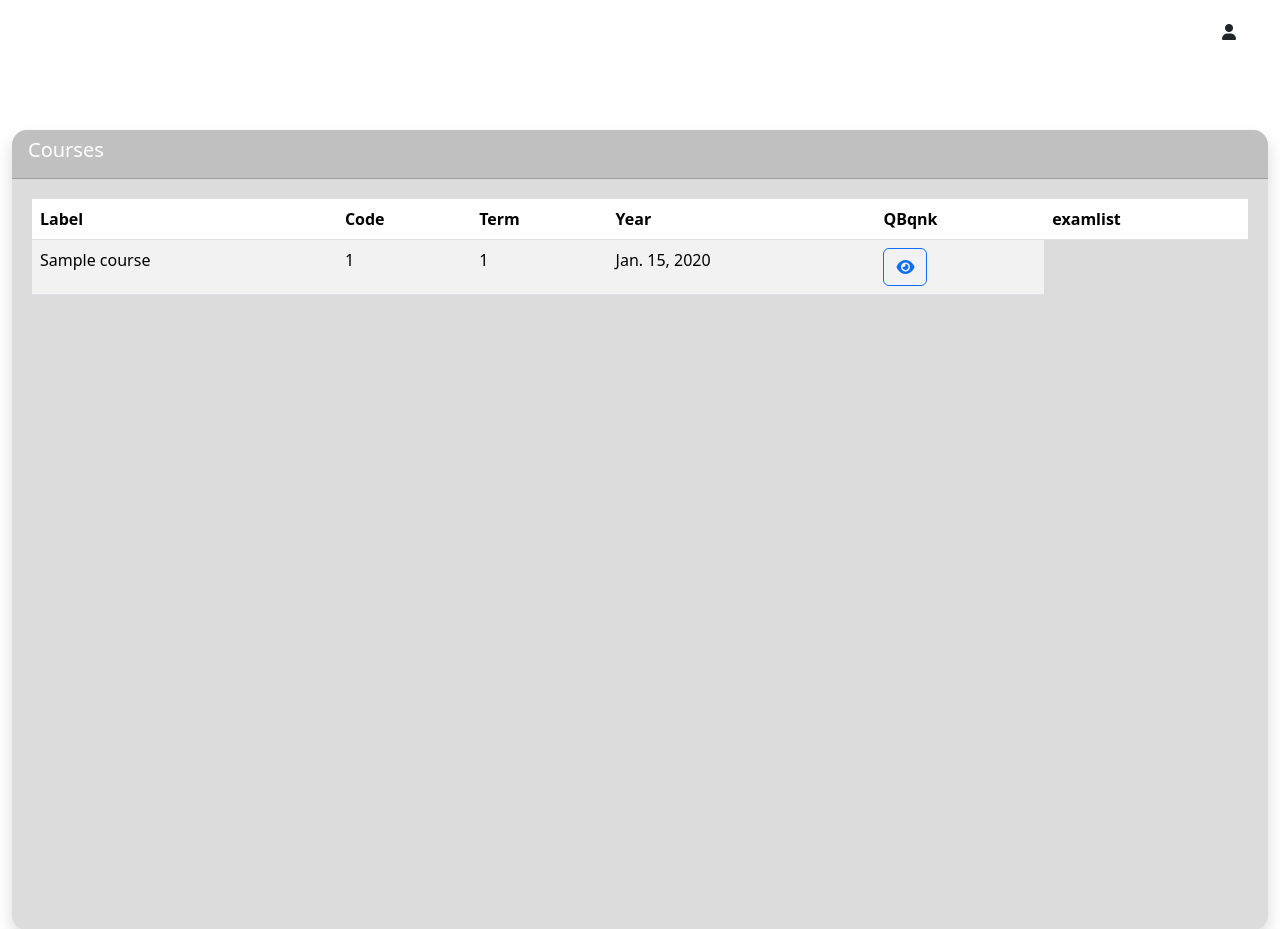
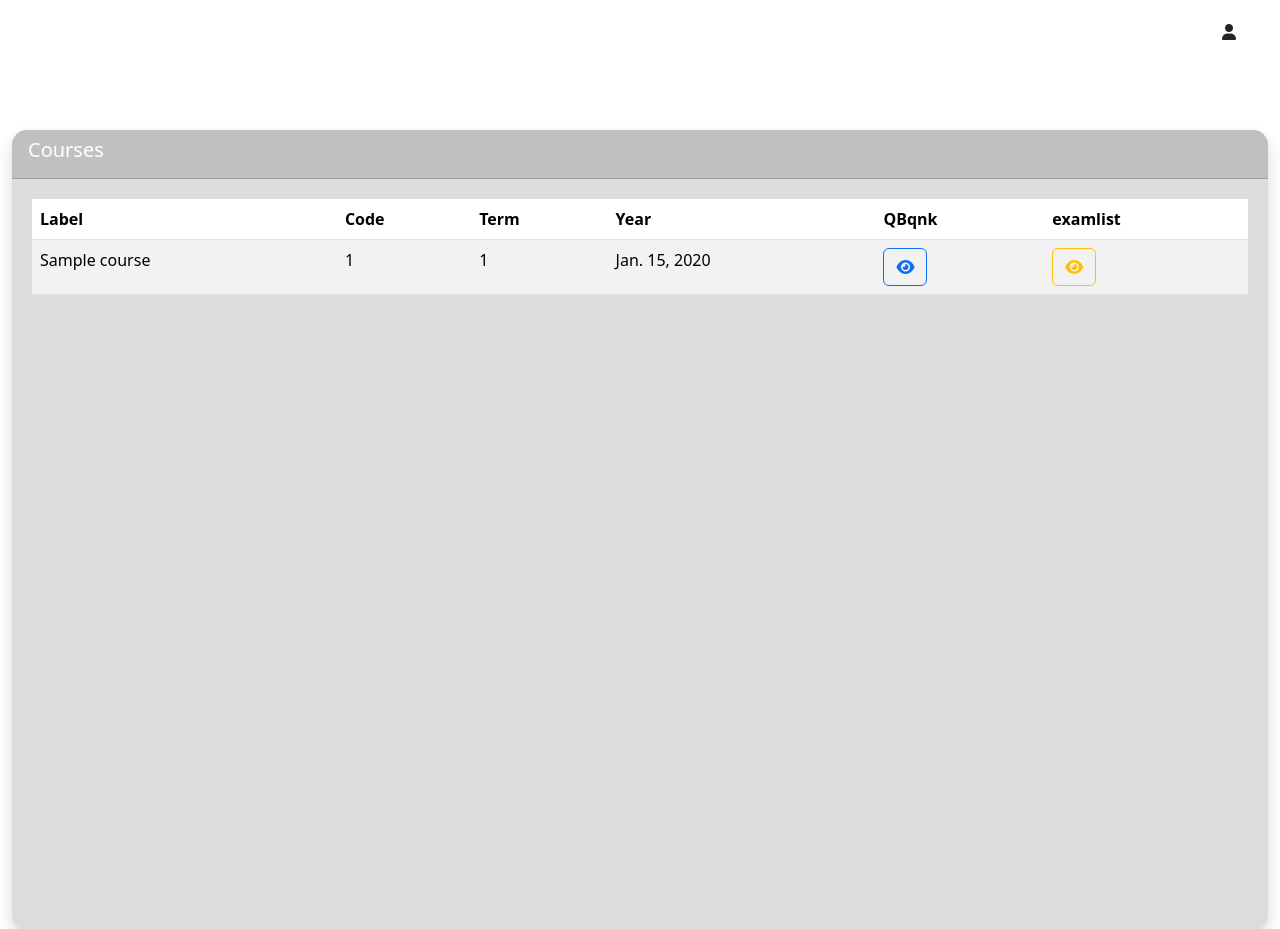
Before and after one commit to sina-soleimani/exam, a Django app: page /courses/list in a window 1280 px wide. Shown: the part 1618-2547 px from the top of the page. Run offline with Django 3.2, Linux system fonts and the light colour scheme; tables that the repository leaves empty hold one stand-in row (values such as "Sample post"); parts of the project's set-up code (start-up, migrations or seed data) failed here and were passed over; some libraries are stand-ins or nearby versions.

Commit message:
coreses.html updated

```diff
--- a/templates/home/courses.html
+++ b/templates/home/courses.html
@@ -46,9 +46,15 @@
                 <td>{{ field.term }}</td>
                 <td>{{ field.year }}</td>
 
-                <td>{{ field.q_bank }}
+                <td>
                     <button type="button" class="btn btn-outline-primary showqbtn"
                             onclick="window.location.href='/builder/{{ field.question_bank.id }}/q_bank'">
+                        <i class="fa fa-eye" aria-hidden="true"></i>
+                    </button>
+                </td>
+                <td>
+                    <button type="button" class="btn btn-outline-warning showqbtn"
+                            onclick="window.location.href='/exams/{{ field.id }}/list'">
                         <i class="fa fa-eye" aria-hidden="true"></i>
                     </button>
                 </td>
```
